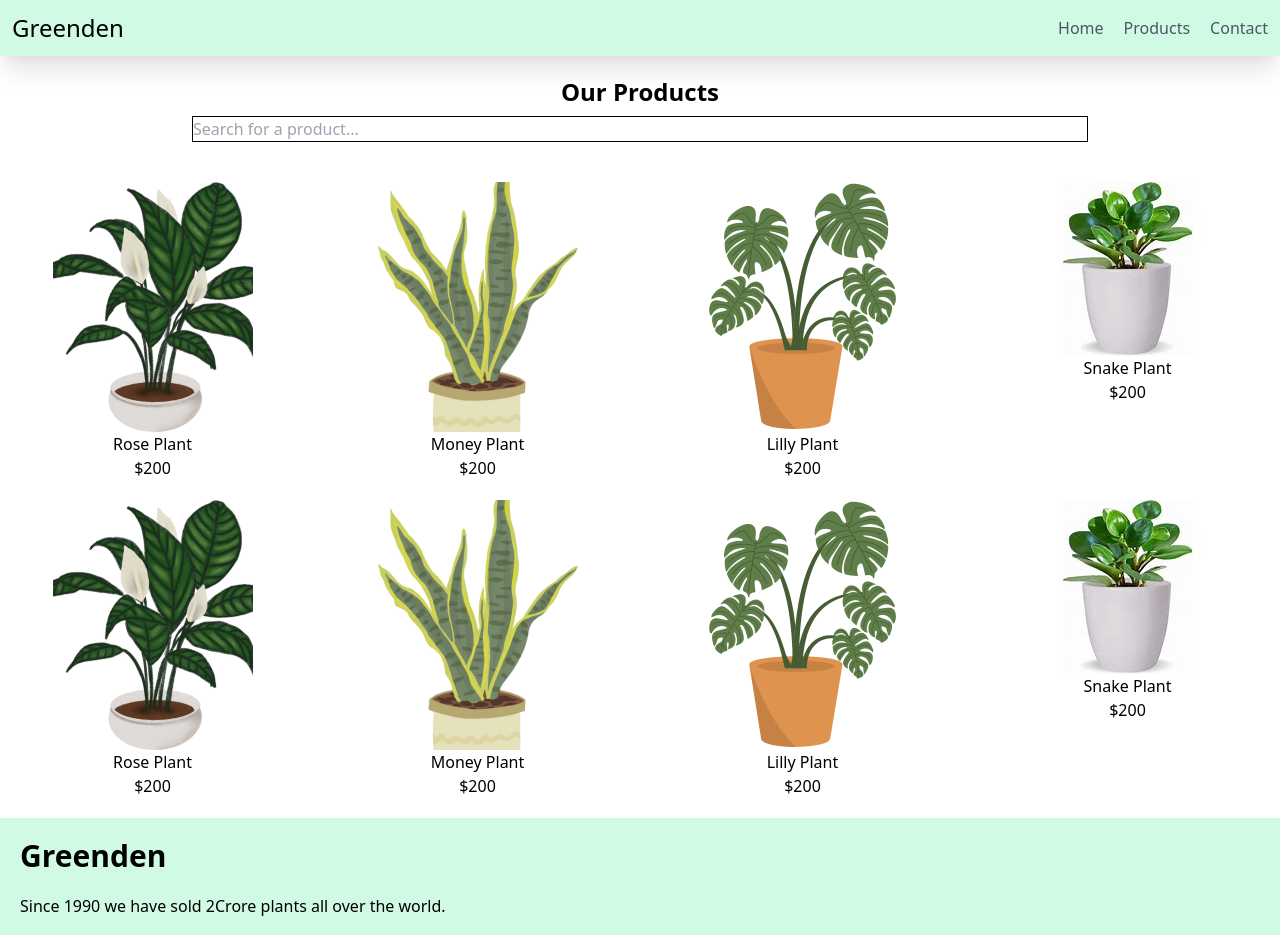
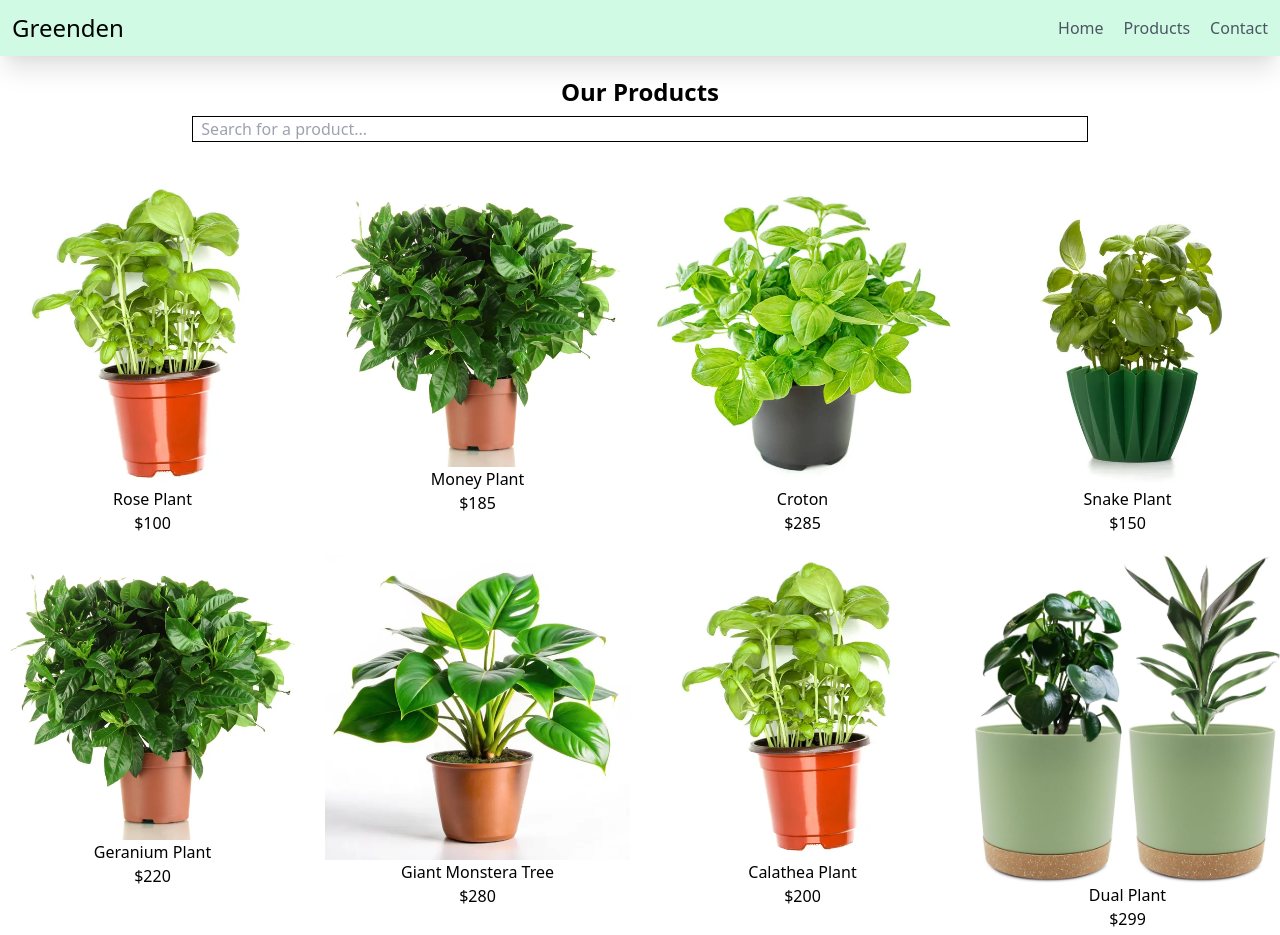
Before and after one commit to MahalakshmiGovindaraj/Greenden_Tailwind, a plain HTML site: page Product.html in a window 1280 px wide. Shown: the top 935 px of the page. Drawn offline with nearby package versions, Linux system fonts and the light colour scheme.

Commit message:
updated images

```diff
--- a/Product.html
+++ b/Product.html
@@ -28,55 +28,55 @@
     <!-- Product section -->
     <section class="text-center">
         <h1 class="text-2xl font-bold mt-5">Our Products</h1>
-        <input type="text" class="border border-black mt-2" placeholder="Search for a product..." style=width:70%;>
+        <input type="text" class="border border-black mt-2" placeholder="  Search for a product..." style=width:70%;>
         <div class="grid grid-cols-2 md:grid-cols-4 gap-5 mt-10">
             <div>
-                <img src="./images/Best_seller1.png" src="image1"
+                <img src="./images/Image6.jpg" src="image1"
                     class="inline hover:shadow-xl transform hover:-translate-y-2">
                 <h1>Rose Plant</h1>
+                <p>$100</p>
+            </div>
+            <div>
+                <img src="./images/Image4.jpg" src="image1"
+                    class="inline hover:shadow-xl transform hover:-translate-y-2">
+                <h1>Money Plant</h1>
+                <p>$185</p>
+            </div>
+            <div>
+                <img src="./images/Image2.jpg" src="image1"
+                    class="inline hover:shadow-xl transform hover:-translate-y-2">
+                <h1>Croton</h1>
+                <p>$285</p>
+            </div>
+            <div>
+                <img src="./images/Image8.jpg" src="image1"
+                    class="inline hover:shadow-xl transform hover:-translate-y-2">
+                <h1>Snake Plant</h1>
+                <p>$150</p>
+            </div>
+            <div>
+                <img src="./images/Image4.jpg" src="image1"
+                    class="inline hover:shadow-xl transform hover:-translate-y-2">
+                <h1>Geranium Plant</h1>
+                <p>$220</p>
+            </div>
+            <div>
+                <img src="./images/Image5.jpg" src="image1"
+                    class="inline hover:shadow-xl transform hover:-translate-y-2">
+                <h1>Giant Monstera Tree</h1>
+                <p>$280</p>
+            </div>
+            <div>
+                <img src="./images/Image6.jpg" src="image1"
+                    class="inline hover:shadow-xl transform hover:-translate-y-2">
+                <h1>Calathea Plant</h1>
                 <p>$200</p>
             </div>
             <div>
-                <img src="./images/Best_seller2.png" src="image1"
+                <img src="./images/Image7.jpg" src="image1"
                     class="inline hover:shadow-xl transform hover:-translate-y-2">
-                <h1>Money Plant</h1>
-                <p>$200</p>
-            </div>
-            <div>
-                <img src="./images/Best_seller3.png" src="image1"
-                    class="inline hover:shadow-xl transform hover:-translate-y-2">
-                <h1>Lilly Plant</h1>
-                <p>$200</p>
-            </div>
-            <div>
-                <img src="./images/best_seller4.jpg" src="image1"
-                    class="inline hover:shadow-xl transform hover:-translate-y-2">
-                <h1>Snake Plant</h1>
-                <p>$200</p>
-            </div>
-            <div>
-                <img src="./images/Best_seller1.png" src="image1"
-                    class="inline hover:shadow-xl transform hover:-translate-y-2">
-                <h1>Rose Plant</h1>
-                <p>$200</p>
-            </div>
-            <div>
-                <img src="./images/Best_seller2.png" src="image1"
-                    class="inline hover:shadow-xl transform hover:-translate-y-2">
-                <h1>Money Plant</h1>
-                <p>$200</p>
-            </div>
-            <div>
-                <img src="./images/Best_seller3.png" src="image1"
-                    class="inline hover:shadow-xl transform hover:-translate-y-2">
-                <h1>Lilly Plant</h1>
-                <p>$200</p>
-            </div>
-            <div>
-                <img src="./images/best_seller4.jpg" src="image1"
-                    class="inline hover:shadow-xl transform hover:-translate-y-2">
-                <h1>Snake Plant</h1>
-                <p>$200</p>
+                <h1>Dual Plant</h1>
+                <p>$299</p>
             </div>
         </div>
     </section>
```
Also changed, not shown: index.html (+10 -10 lines), images/Best_seller1.png (deleted), images/Best_seller2.png (deleted), images/Best_seller3.png (deleted), images/Image.jpg (added), images/Image2.jpg (added), images/Image4.jpg (added), images/Image5.jpg (added), images/Image6.jpg (added), images/Image7.jpg (added), images/Image8.jpg (added), images/best_seller4.jpg (deleted), images/image.jpeg (deleted).
